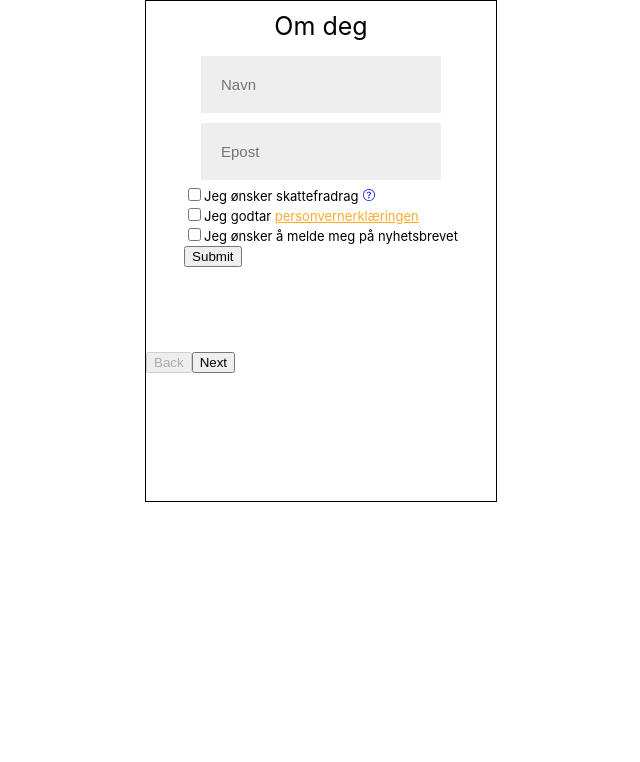
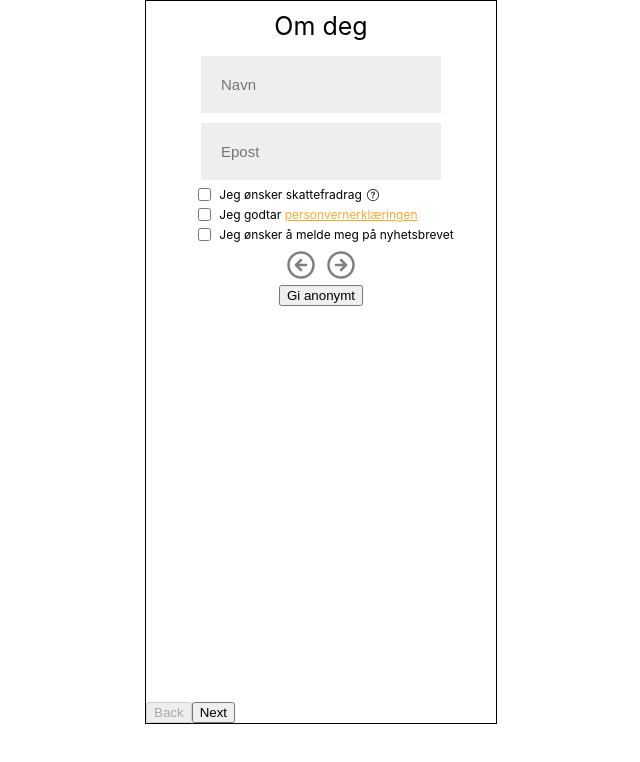
Before and after one commit to stiftelsen-effekt/effekt-widget-react, a React (Create React App) app: page / in a window 1280 px wide. Shown: the top 762 px of the page, without its empty margins (319-959 px from the left). Built offline with nearby package versions, Linux system fonts and the light colour scheme; no server answers.

Commit message:
DonorPane Form

```diff
--- a/src/components/Carousel.style.tsx
+++ b/src/components/Carousel.style.tsx
@@ -2,6 +2,5 @@ import styled from 'styled-components'
 
 export const CarouselWrapper = styled.div`
   width: 350px;
-  height: 500px;
   border: 1px solid black;
 `
--- a/src/components/Carousel.tsx
+++ b/src/components/Carousel.tsx
@@ -14,7 +14,7 @@ export default function Carousel(){
         <CarouselWrapper>
             <CarouselProvider
                 naturalSlideWidth={100}
-                naturalSlideHeight={100}
+                naturalSlideHeight={200}
                 totalSlides={5}
                 dragEnabled={false}
             >
--- a/src/components/panes/DonorPane/DonorPane.tsx
+++ b/src/components/panes/DonorPane/DonorPane.tsx
@@ -1,6 +1,6 @@
 import React, { useEffect, useState } from 'react'
 import { useDispatch } from 'react-redux'
-import { PaneContainer, PaneTitle, OrangeLink } from '../Panes.style'
+import { PaneContainer, PaneTitle, OrangeLink, NavigationWrapper } from '../Panes.style'
 import { DonorInput } from '../../../store/state'
 import { submitDonorInfo } from '../../../store/donation/actions'
 import { TextFieldWrapper, TextField, CheckBoxFont, CheckBox } from '../Forms.style'
@@ -9,6 +9,9 @@ import Validate from 'validator'
 import { TaxTooltip } from './TaxTooltip'
 import { Collapse } from '@material-ui/core'
 import ErrorField from '../shared/ErrorField'
+import { NextButton, PrevButton, SkipButton } from '../shared/NavigationButtons'
+import { ButtonBack } from 'pure-react-carousel'
+import { on } from 'cluster'
 
 interface DonorFormValues extends DonorInput {
     privacyPolicy: boolean;
@@ -16,7 +19,8 @@ interface DonorFormValues extends DonorInput {
 
 export default function DonorPane() {
     const dispatch = useDispatch()
-    const { register, watch, errors, handleSubmit } = useForm<DonorFormValues>()
+    const [ nextDisabled, setNextDisabled ] = useState(true)
+    const { register, watch, errors, handleSubmit } = useForm<DonorFormValues>({mode: 'onBlur', reValidateMode: 'onChange'})
     const watchAllFields = watch()
 
     function updateDonorValues(values: any) {
@@ -27,49 +31,56 @@ export default function DonorPane() {
             values.ssn ? values.snn : "",
             values.newsletter ? values.newsletter : false
         ))
-
     }
 
     useEffect(() => {
         console.log(errors)
+        if (Object.keys(errors).length === 0) {
+            setNextDisabled(false)
+        }
+        else {
+            setNextDisabled(true)
+        }
         updateDonorValues(watchAllFields)
     }, [watchAllFields])
 
-    const onSubmit = (data: any) => console.log(data)
 
     return (
         <PaneContainer>
             <PaneTitle>Om deg</PaneTitle>
-            <form onSubmit={handleSubmit(onSubmit)}>
                 <TextFieldWrapper>
+                    {errors.name && <ErrorField text="Ugyldig navn"/>}
                     <TextField name="name" type="text" placeholder="Navn" ref={register({ required: true, minLength: 3})} />
-                    {errors.name && <ErrorField text="Ugyldig navn"/>}
+                    {errors.email && <ErrorField text="Ugyldig epost" />}
                     <TextField name="email" type="text" placeholder="Epost" ref={register({ required: true, validate: val => Validate.isEmail(val)})} />
-                    {errors.email && <ErrorField text="Ugyldig epost" />}
                 </TextFieldWrapper>
+                <div>
                     <div>
                         <CheckBox name="taxDeduction" type="checkbox" ref={register} />
                         <CheckBoxFont>Jeg ønsker skattefradrag</CheckBoxFont>
                         <TaxTooltip />
                         <Collapse in={watchAllFields.taxDeduction}>
                             <TextFieldWrapper>
-                            <TextField name="ssn" type="text" placeholder="Personnummer" ref={register({ required: true, maxLength: 11, minLength: 11})} />
                                 {errors.ssn && <ErrorField text="Ugyldig personnummer"/>}
+                                <TextField name="ssn" type="tel" placeholder="Personnummer" ref={register({ required: true, maxLength: 11, minLength: 11, pattern: /[0-9]/})} />
                             </TextFieldWrapper>
                         </Collapse>
                     </div>
                     <div>
+                        {errors.privacyPolicy && <ErrorField text='Du må godta personvernerklæringen'/>}
                         <CheckBox name="privacyPolicy" type="checkbox" ref={register({ required: true, validate: val => val})} />
                         <CheckBoxFont>Jeg godtar </CheckBoxFont>
                         <OrangeLink target="_blank" rel="noopener noreferrer" href="https://gieffektivt.no/samarbeid-drift#personvern">personvernerklæringen</OrangeLink>
-                    {errors.privacyPolicy && <ErrorField text='Du må godta personvernerklæringen'/>}
                     </div>
                     <div>
                         <CheckBox name="newsletter" type="checkbox" ref={register} /><CheckBoxFont>Jeg ønsker å melde meg på nyhetsbrevet</CheckBoxFont>
                     </div>
-                <button type="submit">Submit</button>
-            </form>
-
+                </div>
+                <NavigationWrapper>
+                    <PrevButton />
+                    <NextButton disabled={nextDisabled} />
+                </NavigationWrapper>
+                <SkipButton />
         </PaneContainer>
     );
 }
--- a/src/components/panes/DonorPane/TaxTooltip.tsx
+++ b/src/components/panes/DonorPane/TaxTooltip.tsx
@@ -23,6 +23,10 @@ const StyledSVG = styled.svg`
         opacity: 0.5;
     }
 `
+// Removes purple color from link
+const Link = styled.a`
+    color: inherit;
+`
 
 function TooltipIcon(props: any) {
   return (
@@ -38,9 +42,9 @@ export function TaxTooltip() {
 
     return (
         <Tooltip classes={{ tooltip: classes.tooltip, tooltipArrow: classes.positionArrow }} title={tooltipText} placement="top" TransitionComponent={Zoom} arrow>
-            <a target="_blank" rel="noopener noreferrer" href="https://gieffektivt.no/skattefradrag">
+            <Link target="_blank" rel="noopener noreferrer" href="https://gieffektivt.no/skattefradrag">
                 <TooltipIcon />
-            </a>
+            </Link>
         </Tooltip>
     )
 }
--- a/src/components/panes/Forms.style.tsx
+++ b/src/components/panes/Forms.style.tsx
@@ -11,7 +11,6 @@ export const Form = styled.form`
 export const TextFieldWrapper = styled.div`
     display: flex;
     flex-direction: column;
-    align-items: center;
 `
 
 export const TextField = styled.input`
@@ -25,13 +24,17 @@ export const TextField = styled.input`
 `
 
 export const CheckBox = styled.input`
+    margin-left: 10px;
     &:hover {
         cursor: pointer;
     }
 `
 
 export const CheckBoxFont = styled.p`
-    font-size: 13px;
+    align-self: start;
+    font-size: 12px;
     display: inline;
-
+    position: relative;
+    bottom: 2px;
+    margin-left: 5px;
 `
--- a/src/components/panes/panes.style.tsx
+++ b/src/components/panes/panes.style.tsx
@@ -17,10 +17,18 @@ export const OrangeLink = styled.a`
     color: #FFAA2B;
     display: inline;
     text-decoration-color: #FFAA2B;
-    font-size: 13px;
+    font-size: 12px;
+    position: relative;
+    bottom: 2px;
 `
 
 export const ErrorMessage = styled.div`
     font-size: 12px;
     color: red;
 `
+
+export const NavigationWrapper = styled.div`
+    display: flex;
+    align-items: center;
+    justify-content: center;
+`
--- a/src/components/panes/shared/ErrorField.tsx
+++ b/src/components/panes/shared/ErrorField.tsx
@@ -1,17 +1,24 @@
 import React from 'react'
 import styled from 'styled-components'
+
+export const ErrorWrapper = styled.div`
+    position: relative;
+    left: 10px;
+`
 
 export const ErrorMessage = styled.div`
     font-size: 12px;
     color: red;
     display: inline;
+    position: relative;
+    bottom: 1px;
 `
 
 export default function ErrorField(props: any) {
     return (
-        <div>
-            <svg stroke="currentColor" fill="currentColor" strokeWidth="0" version="1.1" viewBox="0 0 16 16" height="1em" width="1em" xmlns="http://www.w3.org/2000/svg"><path d="M8 1.45l6.705 13.363h-13.409l6.705-13.363zM8 0c-0.345 0-0.69 0.233-0.951 0.698l-6.829 13.611c-0.523 0.93-0.078 1.691 0.989 1.691h13.583c1.067 0 1.512-0.761 0.989-1.691h0l-6.829-13.611c-0.262-0.465-0.606-0.698-0.951-0.698v0z"></path><path d="M9 13c0 0.552-0.448 1-1 1s-1-0.448-1-1c0-0.552 0.448-1 1-1s1 0.448 1 1z"></path><path d="M8 11c-0.552 0-1-0.448-1-1v-3c0-0.552 0.448-1 1-1s1 0.448 1 1v3c0 0.552-0.448 1-1 1z"></path></svg>
+        <ErrorWrapper>
+            <svg stroke="currentColor" fill="currentColor" strokeWidth="0" version="1.1" viewBox="0 0 16 16" height="12" width="12" xmlns="http://www.w3.org/2000/svg"><path d="M8 1.45l6.705 13.363h-13.409l6.705-13.363zM8 0c-0.345 0-0.69 0.233-0.951 0.698l-6.829 13.611c-0.523 0.93-0.078 1.691 0.989 1.691h13.583c1.067 0 1.512-0.761 0.989-1.691h0l-6.829-13.611c-0.262-0.465-0.606-0.698-0.951-0.698v0z"></path><path d="M9 13c0 0.552-0.448 1-1 1s-1-0.448-1-1c0-0.552 0.448-1 1-1s1 0.448 1 1z"></path><path d="M8 11c-0.552 0-1-0.448-1-1v-3c0-0.552 0.448-1 1-1s1 0.448 1 1v3c0 0.552-0.448 1-1 1z"></path></svg>
             <ErrorMessage> {props.text}</ErrorMessage>
-        </div>
+        </ErrorWrapper>
     )
 }
--- /dev/null
+++ b/src/components/panes/shared/NavigationButtons.tsx
@@ -0,0 +1,85 @@
+import React from 'react'
+import styled from 'styled-components'
+import { ButtonBack, ButtonNext } from 'pure-react-carousel';
+
+const StyledButton = styled.button`
+    border: none;
+    background-color: white;
+    height: 30px;
+    width: 30px;
+    padding: 0px;
+    margin: 5px;
+
+    &:focus {
+        outline: none;
+    }
+
+    &:hover {
+        opacity: 0.5;
+        cursor: pointer;
+    }
+
+    & > #buttonNext {
+        border: none;
+        background-color: white;
+        height: 30px;
+        width: 30px;
+        padding: 0px;
+        color: gray
+    }
+`
+
+const StyledDiv = styled.div`
+    border: none;
+    background-color: white;
+    height: 30px;
+    width: 30px;
+    padding: 0px;
+    margin: 5px;
+
+    &:focus {
+        outline: none;
+    }
+
+    &:hover {
+        opacity: 0.5;
+        cursor: pointer;
+    }
+
+    & > #buttonBack {
+        border: none;
+        background-color: white;
+        height: 30px;
+        width: 30px;
+        padding: 0px;
+        color: gray;
+    }
+`
+
+export function NextButton(props: any) {
+    return (
+        <StyledButton>
+            <ButtonNext disabled={props.disabled} id="buttonNext">
+                <svg stroke="currentColor" fill="none" strokeWidth="2" viewBox="0 0 24 24" strokeLinecap="round" strokeLinejoin="round" height="30px" width="30px" xmlns="http://www.w3.org/2000/svg"><circle cx="12" cy="12" r="10"></circle><polyline points="12 16 16 12 12 8"></polyline><line x1="8" y1="12" x2="16" y2="12"></line></svg>
+            </ButtonNext>
+        </StyledButton>
+    )
+}
+
+export function PrevButton() {
+    return (
+        <StyledDiv>
+            <ButtonBack id="buttonBack">
+                <svg stroke="currentColor" fill="none" strokeWidth="2" viewBox="0 0 24 24" strokeLinecap="round" strokeLinejoin="round" height="30px" width="30px" xmlns="http://www.w3.org/2000/svg"><circle cx="12" cy="12" r="10"></circle><polyline points="12 8 8 12 12 16"></polyline><line x1="16" y1="12" x2="8" y2="12"></line></svg>
+            </ButtonBack>
+        </StyledDiv>
+    )
+}
+
+export function SkipButton() {
+    return (
+        <ButtonNext>
+            Gi anonymt
+        </ButtonNext>
+    )
+}
--- a/src/store/donation/reducer.ts
+++ b/src/store/donation/reducer.ts
@@ -28,7 +28,6 @@ export const donationReducer: Reducer<Donation, DonationActionTypes> = (
     case SELECT_TAX_DEDUCTION:
       return { ...state, taxDeduction: action.payload.taxDeduction}
     case SUBMIT_DONOR_INFO:
-      console.log("this submitted")
       return { ...state,
         name: action.payload.name,
         email: action.payload.email,
```
Lines whose indentation alone changed are shown as unchanged.
